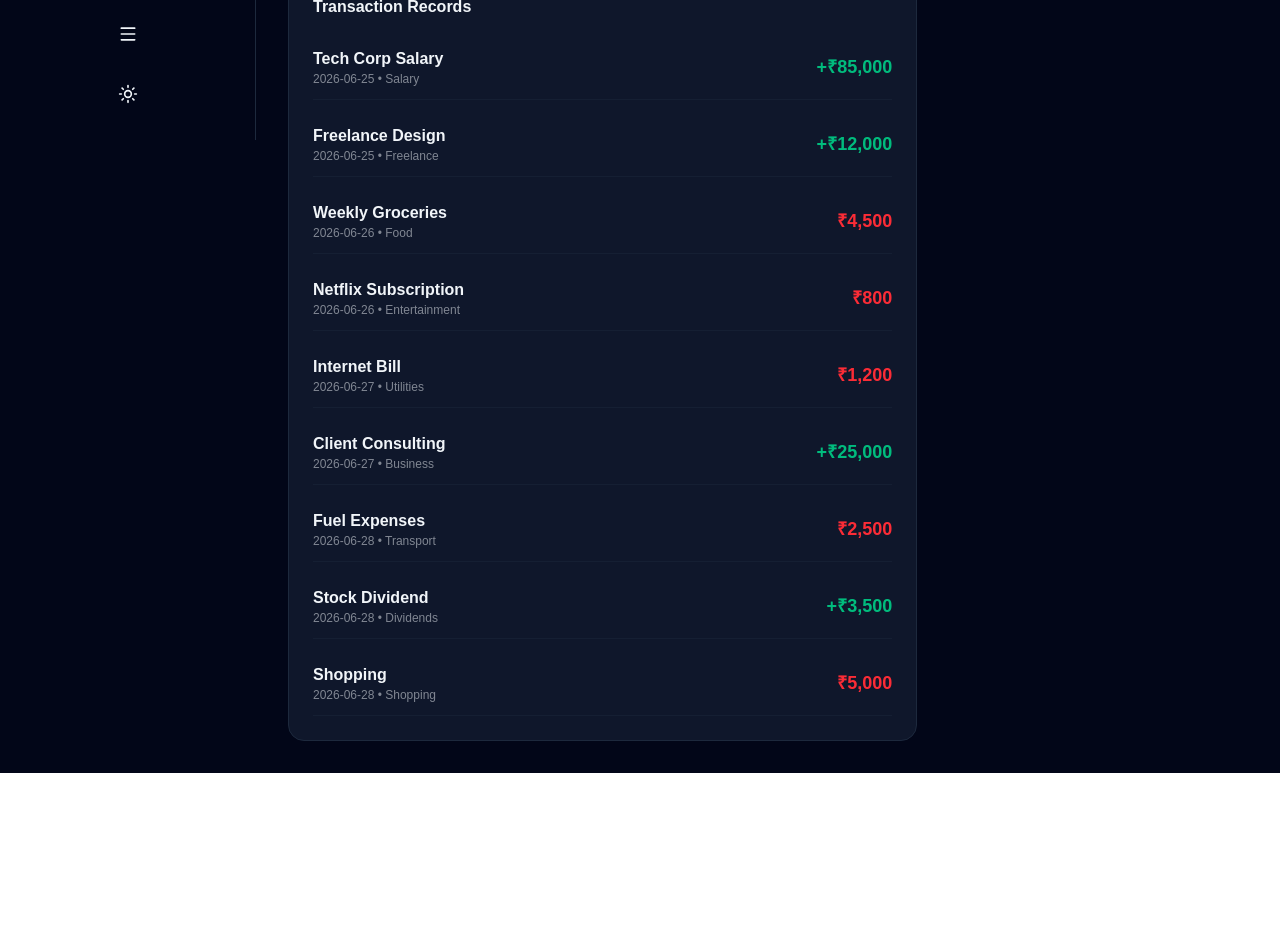
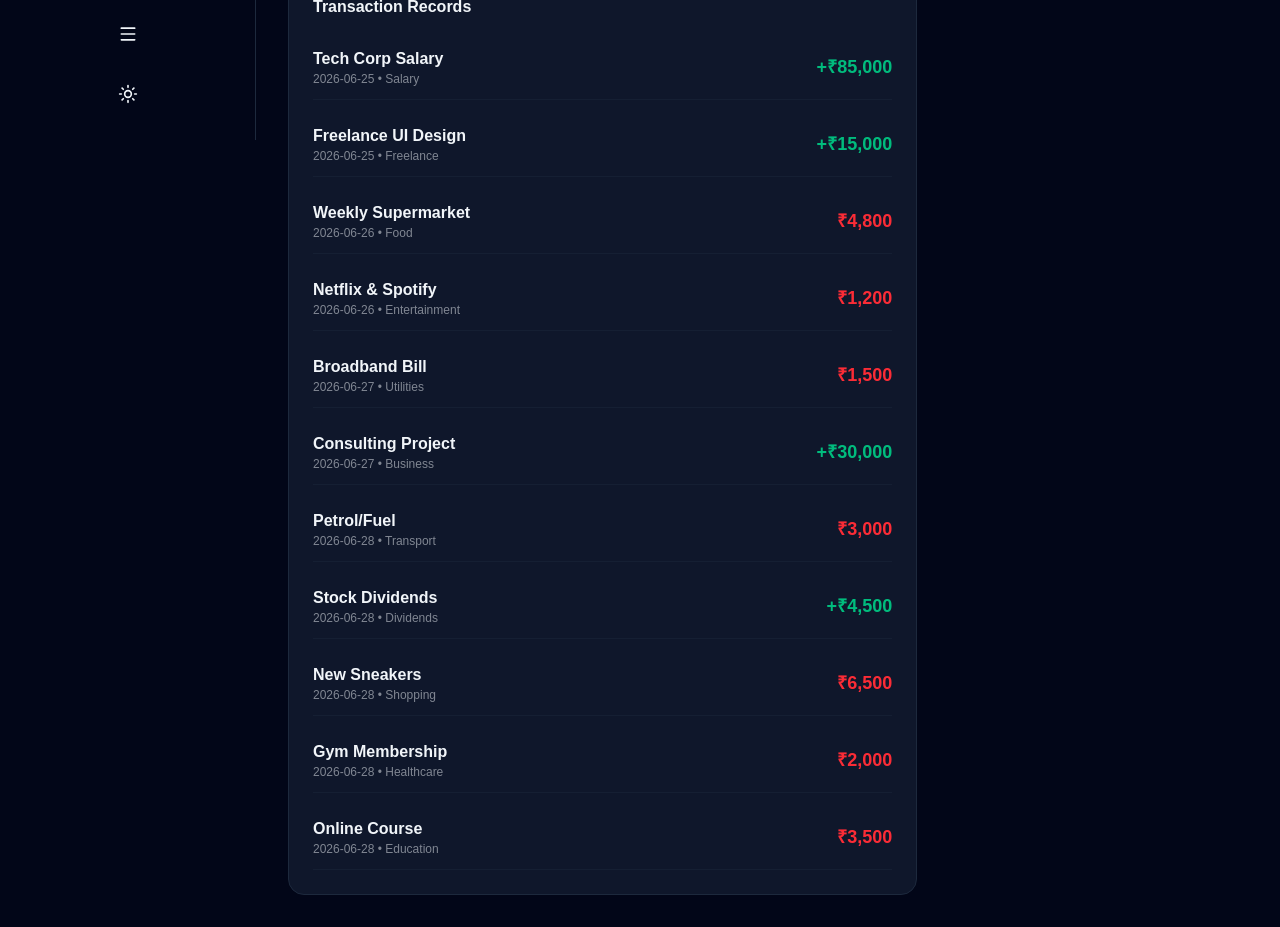
Before and after one commit to jaswanthr-dev/finsave-tracker, a Next.js app: page / in a window 1280 px wide. Shown: the part 660-1587 px from the top of the page. Before the commit the page ends 1433 px from the top, so only its background shows below. Built offline with nearby package versions, Linux system fonts and the light colour scheme.

Commit message:
Added Clear All Data button and fixed layout

```diff
--- a/app/page.tsx
+++ b/app/page.tsx
@@ -39,14 +39,16 @@ export default function FinSaveDashboard() {
     } else {
       setTransactions([
         { id: 1, date: '2026-06-25', desc: 'Tech Corp Salary', amount: 85000, type: 'Income', category: 'Salary' },
-        { id: 2, date: '2026-06-25', desc: 'Freelance Design', amount: 12000, type: 'Income', category: 'Freelance' },
-        { id: 3, date: '2026-06-26', desc: 'Weekly Groceries', amount: -4500, type: 'Expense', category: 'Food' },
-        { id: 4, date: '2026-06-26', desc: 'Netflix Subscription', amount: -800, type: 'Expense', category: 'Entertainment' },
-        { id: 5, date: '2026-06-27', desc: 'Internet Bill', amount: -1200, type: 'Expense', category: 'Utilities' },
-        { id: 6, date: '2026-06-27', desc: 'Client Consulting', amount: 25000, type: 'Income', category: 'Business' },
-        { id: 7, date: '2026-06-28', desc: 'Fuel Expenses', amount: -2500, type: 'Expense', category: 'Transport' },
-        { id: 8, date: '2026-06-28', desc: 'Stock Dividend', amount: 3500, type: 'Income', category: 'Dividends' },
-        { id: 9, date: '2026-06-28', desc: 'Shopping', amount: -5000, type: 'Expense', category: 'Shopping' },
+        { id: 2, date: '2026-06-25', desc: 'Freelance UI Design', amount: 15000, type: 'Income', category: 'Freelance' },
+        { id: 3, date: '2026-06-26', desc: 'Weekly Supermarket', amount: -4800, type: 'Expense', category: 'Food' },
+        { id: 4, date: '2026-06-26', desc: 'Netflix & Spotify', amount: -1200, type: 'Expense', category: 'Entertainment' },
+        { id: 5, date: '2026-06-27', desc: 'Broadband Bill', amount: -1500, type: 'Expense', category: 'Utilities' },
+        { id: 6, date: '2026-06-27', desc: 'Consulting Project', amount: 30000, type: 'Income', category: 'Business' },
+        { id: 7, date: '2026-06-28', desc: 'Petrol/Fuel', amount: -3000, type: 'Expense', category: 'Transport' },
+        { id: 8, date: '2026-06-28', desc: 'Stock Dividends', amount: 4500, type: 'Income', category: 'Dividends' },
+        { id: 9, date: '2026-06-28', desc: 'New Sneakers', amount: -6500, type: 'Expense', category: 'Shopping' },
+        { id: 10, date: '2026-06-28', desc: 'Gym Membership', amount: -2000, type: 'Expense', category: 'Healthcare' },
+        { id: 11, date: '2026-06-28', desc: 'Online Course', amount: -3500, type: 'Expense', category: 'Education' },
       ]);
     }
     const savedTheme = localStorage.getItem('isDarkMode');
@@ -103,14 +105,14 @@ export default function FinSaveDashboard() {
 
   return (
     <div className={`flex min-h-screen transition-colors duration-300 ${isDarkMode ? 'bg-slate-950 text-slate-100' : 'bg-slate-50 text-slate-900'}`}>
-      {/* Sidebar now has fixed height and overflow-hidden to prevent jumpiness */}
-      <aside className={`border-r transition-all duration-300 flex flex-col h-screen sticky top-0 py-6 ${isSidebarOpen ? 'w-64' : 'w-20'} ${isDarkMode ? 'border-slate-800 bg-slate-950' : 'border-slate-200 bg-white'}`}>
-        <div className={`flex items-center gap-3 mb-10 px-6 ${!isSidebarOpen && 'justify-center px-0'}`}>
+      <aside className={`border-r transition-all duration-300 h-screen sticky top-0 grid grid-rows-[auto_1fr_auto] py-6 ${isSidebarOpen ? 'w-64' : 'w-20'} ${isDarkMode ? 'border-slate-800 bg-slate-950' : 'border-slate-200 bg-white'}`}>
+
+        <div className={`flex items-center gap-3 px-6 ${!isSidebarOpen && 'justify-center px-0'}`}>
             <Wallet className="text-cyan-500 shrink-0" size={28} />
             {isSidebarOpen && <h1 className="font-bold text-xl tracking-tight">FinSave</h1>}
         </div>
 
-        <nav className="flex-1 space-y-2 px-3 overflow-y-auto">
+        <nav className="space-y-2 px-3 mt-10">
             {[ {name: 'DASHBOARD', icon: LayoutDashboard}, {name: 'INCOME', icon: TrendingUp}, {name: 'EXPENSES', icon: TrendingDown}, {name: 'HISTORY', icon: History} ].map((item) => (
                 <button key={item.name} onClick={() => setActivePage(item.name)}
                     className={`w-full flex items-center p-3 rounded-xl transition ${activePage === item.name ? 'bg-cyan-500 text-white' : 'hover:bg-slate-500/10'} ${!isSidebarOpen && 'justify-center'}`}>
@@ -120,14 +122,11 @@ export default function FinSaveDashboard() {
             ))}
         </nav>
 
-        <div className="px-3 space-y-4 pt-6 border-t border-slate-500/20 shrink-0">
+        <div className="px-3 space-y-4 pt-6 border-t border-slate-500/20">
             <button
                 onClick={() => {
                     const confirmed = window.confirm("Are you sure you want to delete all transaction records? This action cannot be undone.");
-                    if (confirmed) {
-                        localStorage.removeItem('finSaveData');
-                        window.location.reload();
-                    }
+                    if (confirmed) { localStorage.removeItem('finSaveData'); window.location.reload(); }
                 }}
                 className={`w-full flex items-center p-3 text-red-500 hover:bg-red-500/10 rounded-xl transition ${!isSidebarOpen ? 'justify-center' : 'justify-start'}`}
             >
```
